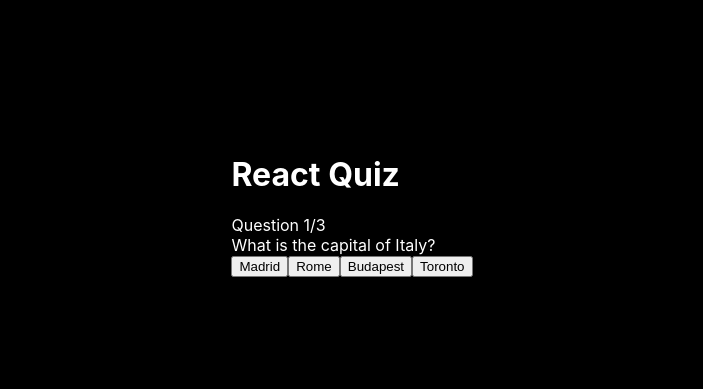
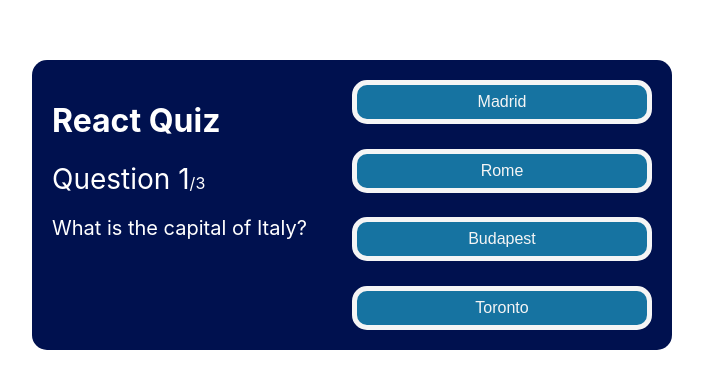
Before and after one commit to alcasinoroyale/quiz-app, a React (Create React App) app: page / in a window 1280 px wide. Shown: the part 195-584 px from the top of the page, without its empty margins (288-991 px from the left). Built offline with nearby package versions, Linux system fonts and the light colour scheme.

Commit message:
Stylize react quiz div

```diff
--- a/src/index.css
+++ b/src/index.css
@@ -8,5 +8,80 @@ body {
   align-items: center;
   min-height: 100vh;
   color: white;
-  background-color: black;
 }
+
+.app {
+  background-color: #00114f;
+  width: 600px;
+  min-height: 250px;
+  height: min-content;
+  border-radius: 15px;
+  padding: 20px;
+  display: flex;
+  justify-content: space-evenly;
+}
+
+.score-section {
+  font-size: 24px;
+  align-items: center;
+}
+
+.restart {
+  margin-top: 30px;
+  font-size: 20px;
+  font-weight: bold;
+}
+
+.question-section {
+  width: 100%;
+  position: relative;
+}
+
+.question-count {
+  margin-bottom: 20px;
+}
+
+.question-count span {
+  font-size: 28px;
+}
+
+.question-text {
+  margin-bottom: 12px;
+  font-size: 20px;
+}
+
+.answer-section {
+  width: 100%;
+  display: flex;
+  flex-direction: column;
+  justify-content: space-between;
+}
+
+.last-score {
+  text-align: center;
+}
+
+button {
+  width: 100%;
+  font-size: 16px;
+  color: #f5f5f5;
+  background-color: #1673a1;
+  border-radius: 15px;
+  padding: 8px;
+  justify-content: flex-start;
+  align-items: center;
+  border: 5px solid #f5f5f5;
+  cursor: pointer;
+}
+
+button:hover {
+  background-color: #555e7d;
+}
+
+button:focus {
+  outline: none;
+}
+
+button svg {
+  margin-right: 5px;
+}
```
